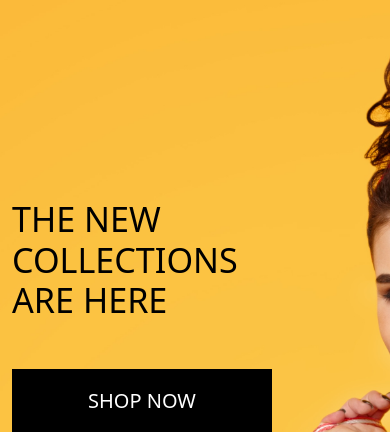
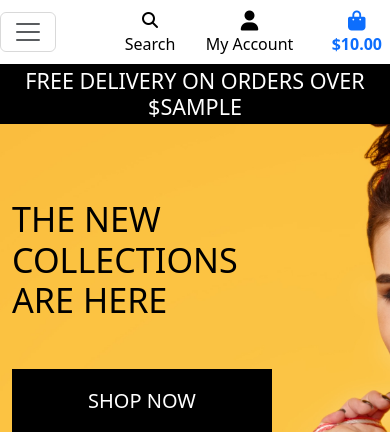
Before and after one commit to apeskinian/boutique_ado_v1, a Django app: template home/templates/home/index.html in a window 390 px wide. Shown: the top 432 px of the page. Run offline with Django 5.2, Linux system fonts and the light colour scheme; the template is opened without the code that fills it: most values are stand-ins (such as "Sample title", 1, 10 or a date in 2020); some libraries are stand-ins or nearby versions.

Commit message:
Add mobile header and main navbar

```diff
--- a/static/css/base.css
+++ b/static/css/base.css
@@ -50,14 +50,6 @@ body {
     color: white;
 }
 
-.text-black {
-    color: #000 !important;
-}
-
-.border-black {
-    border: 1px solid black !important;
-}
-
 /* -------------------------------- Media Queries */
 
 /* Slightly larger container on xl screens */
--- a/templates/base.html
+++ b/templates/base.html
@@ -84,7 +84,18 @@
             </div>
         </div>
         <div class="row bg-white">
-
+            <nav class="navbar navbar-expand-lg navbar-light w-100">
+                <button class="navbar-toggler" type="button" data-bs-toggle="collapse" data-bs-target="#main-nav" aria-controls="main-nav" aria-expanded="false" aria-label="Toggle navigation">
+                    <span class="navbar-toggler-icon"></span>
+                </button>
+                {% include 'includes/mobile-header.html' %}
+                {% include 'includes/main-nav.html' %}
+            </nav>
+        </div>
+        <div id="delivery-banner" class="row text-center">
+            <div class="col bg-black text-white">
+                <h4 class="logo-font my-1">Free delivery on orders over ${{ free_shipping_threshold }}</h4>
+            </div>
         </div>
     </header>
     {% if messages %}
--- a/templates/includes/main-nav.html
+++ b/templates/includes/main-nav.html
@@ -11,6 +11,37 @@
                 <li><a href="" class="dropdown-item">All Products</a></li>
             </ul>
         </li>
-
+        <li class="nav-item dropdown">
+            <a class="logo-font font-weight-bold nav-link text-black mr-5" href="#" id="clothing-link" data-bs-toggle="dropdown" aria-haspopup="true" aria-expanded="false">
+                Clothing
+            </a>
+            <ul class="dropdown-menu border-0" aria-labelledby="clothing-link">
+                <li><a href="" class="dropdown-item">Activewear &amp; Essentials</a></li>
+                <li><a href="" class="dropdown-item ">Jeans</a></li>
+                <li><a href="" class="dropdown-item ">Shirts</a></li>
+                <li><a href="" class="dropdown-item">All Clothing</a></li>
+            </ul>
+        </li>
+        <li class="nav-item dropdown">
+            <a class="logo-font font-weight-bold nav-link text-black mr-5" href="#" id="homeware-link" data-bs-toggle="dropdown" aria-haspopup="true" aria-expanded="false">
+                Homeware
+            </a>
+            <ul class="dropdown-menu border-0" aria-labelledby="homeware-link">
+                <li><a href="" class="dropdown-item">Bed &amp; Bath</a></li>
+                <li><a href="" class="dropdown-item ">Kitchen &amp; Dining</a></li>
+                <li><a href="" class="dropdown-item ">All Homeware</a></li>
+            </ul>
+        </li>
+        <li class="nav-item dropdown">
+            <a class="logo-font font-weight-bold nav-link text-black mr-5" href="#" id="specials-link" data-bs-toggle="dropdown" aria-haspopup="true" aria-expanded="false">
+                Special Offers
+            </a>
+            <ul class="dropdown-menu border-0" aria-labelledby="specials-link">
+                <li><a href="" class="dropdown-item">New Arrivals</a></li>
+                <li><a href="" class="dropdown-item ">Deals</a></li>
+                <li><a href="" class="dropdown-item ">Clearance</a></li>
+                <li><a href="" class="dropdown-item ">All Specials</a></li>
+            </ul>
+        </li>
     </ul>
 </div>
```
